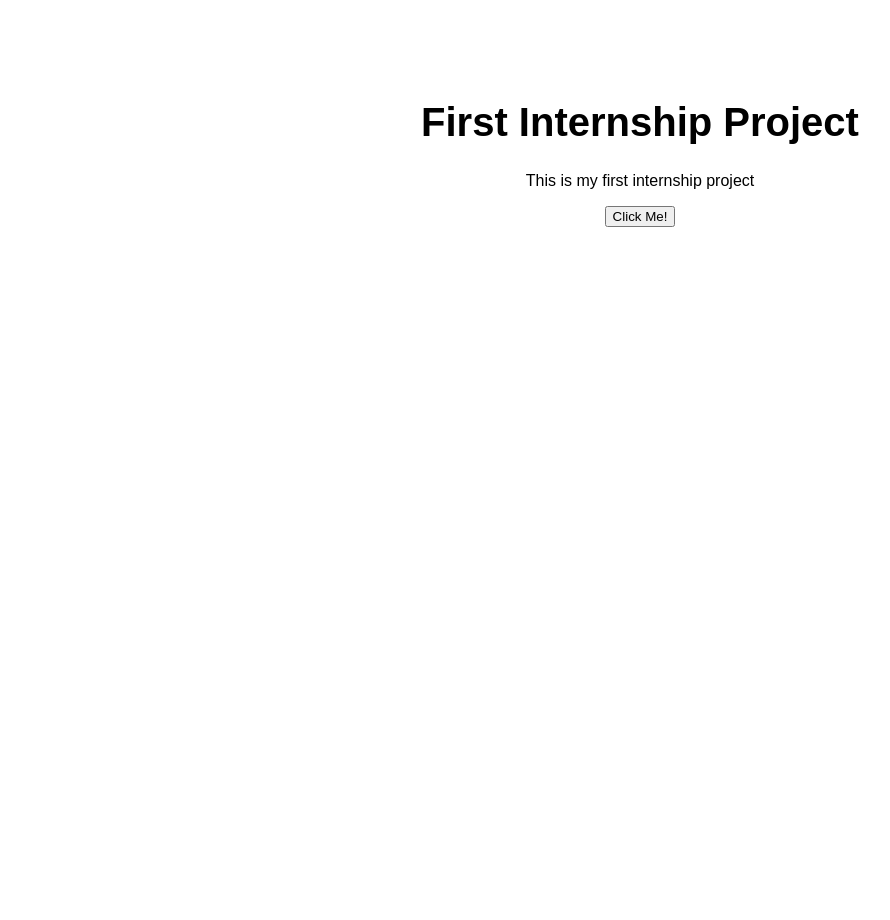
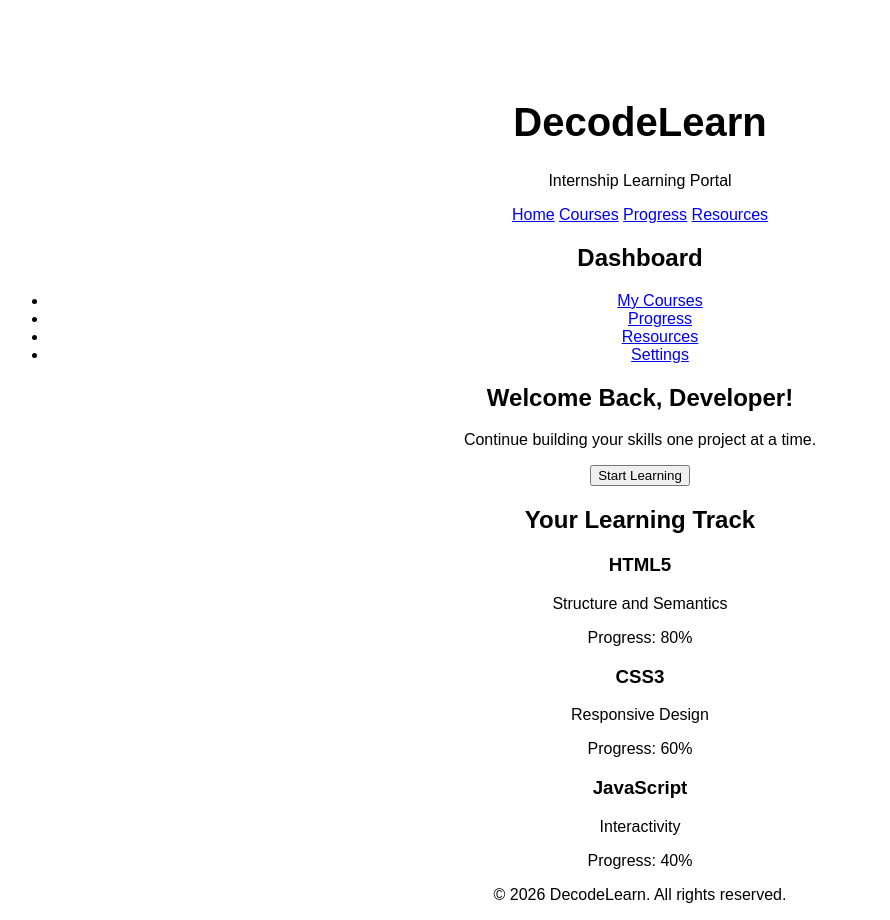
Before and after one commit to afsahhaseeb9-dev/project1, a plain HTML site: page index.html in a window 1280 px wide. Shown: the whole page, without its empty margins (0-890 px from the left). Before the commit the page ends 800 px from the top, so only its background shows below. Drawn offline with Linux system fonts and the light colour scheme.

Commit message:
Build semantic HTML structure

```diff
--- a/index.html
+++ b/index.html
@@ -1,15 +1,217 @@
 <!DOCTYPE html>
 <html lang="en">
+
 <head>
+
+    <!-- Character encoding -->
     <meta charset="UTF-8">
-    <meta name="viewport" content="width=device-width, initial-scale=1.0">
-    <title>Project1 </title>
+
+    <!-- Makes the website responsive on mobile devices -->
+    <meta name="viewport"
+          content="width=device-width, initial-scale=1.0">
+
+    <!-- Website title -->
+    <title>DecodeLearn - Internship Learning Portal</title>
+
+    <!-- Connect HTML with CSS -->
     <link rel="stylesheet" href="style.css">
+
 </head>
+
+
 <body>
-    <h1>First Internship Project</h1>
-    <p>This is my first internship project</p>
-    <button onclick="showMessage()">Click Me!</button>
+
+
+    <!-- =========================
+         HEADER
+         ========================= -->
+
+    <header>
+
+        <h1>DecodeLearn</h1>
+
+        <p>Internship Learning Portal</p>
+
+    </header>
+
+
+
+    <!-- =========================
+         NAVIGATION
+         ========================= -->
+
+    <nav>
+
+        <a href="#">Home</a>
+
+        <a href="#">Courses</a>
+
+        <a href="#">Progress</a>
+
+        <a href="#">Resources</a>
+
+    </nav>
+
+
+
+    <!-- =========================
+         MAIN CONTENT
+         ========================= -->
+
+    <main>
+
+
+        <!-- =========================
+             SIDEBAR
+             ========================= -->
+
+        <aside>
+
+            <h2>Dashboard</h2>
+
+            <ul>
+
+                <li>
+                    <a href="#">My Courses</a>
+                </li>
+
+                <li>
+                    <a href="#">Progress</a>
+                </li>
+
+                <li>
+                    <a href="#">Resources</a>
+                </li>
+
+                <li>
+                    <a href="#">Settings</a>
+                </li>
+
+            </ul>
+
+        </aside>
+
+
+
+        <!-- =========================
+             MAIN CONTENT AREA
+             ========================= -->
+
+        <section>
+
+
+            <!-- =========================
+                 WELCOME SECTION
+                 ========================= -->
+
+            <section>
+
+                <h2>Welcome Back, Developer!</h2>
+
+                <p>
+                    Continue building your skills
+                    one project at a time.
+                </p>
+
+                <button id="startLearning">
+                    Start Learning
+                </button>
+
+            </section>
+
+
+
+            <!-- =========================
+                 LEARNING TRACK
+                 ========================= -->
+
+            <section>
+
+                <h2>Your Learning Track</h2>
+
+
+                <!-- HTML COURSE -->
+
+                <article>
+
+                    <h3>HTML5</h3>
+
+                    <p>
+                        Structure and Semantics
+                    </p>
+
+                    <p>
+                        Progress: 80%
+                    </p>
+
+                </article>
+
+
+
+                <!-- CSS COURSE -->
+
+                <article>
+
+                    <h3>CSS3</h3>
+
+                    <p>
+                        Responsive Design
+                    </p>
+
+                    <p>
+                        Progress: 60%
+                    </p>
+
+                </article>
+
+
+
+                <!-- JAVASCRIPT COURSE -->
+
+                <article>
+
+                    <h3>JavaScript</h3>
+
+                    <p>
+                        Interactivity
+                    </p>
+
+                    <p>
+                        Progress: 40%
+                    </p>
+
+                </article>
+
+
+            </section>
+
+
+        </section>
+
+
+    </main>
+
+
+
+    <!-- =========================
+         FOOTER
+         ========================= -->
+
+    <footer>
+
+        <p>
+            &copy; 2026 DecodeLearn.
+            All rights reserved.
+        </p>
+
+    </footer>
+
+
+
+    <!-- JavaScript file -->
     <script src="script.js"></script>
+
+
 </body>
+
 </html>
```
